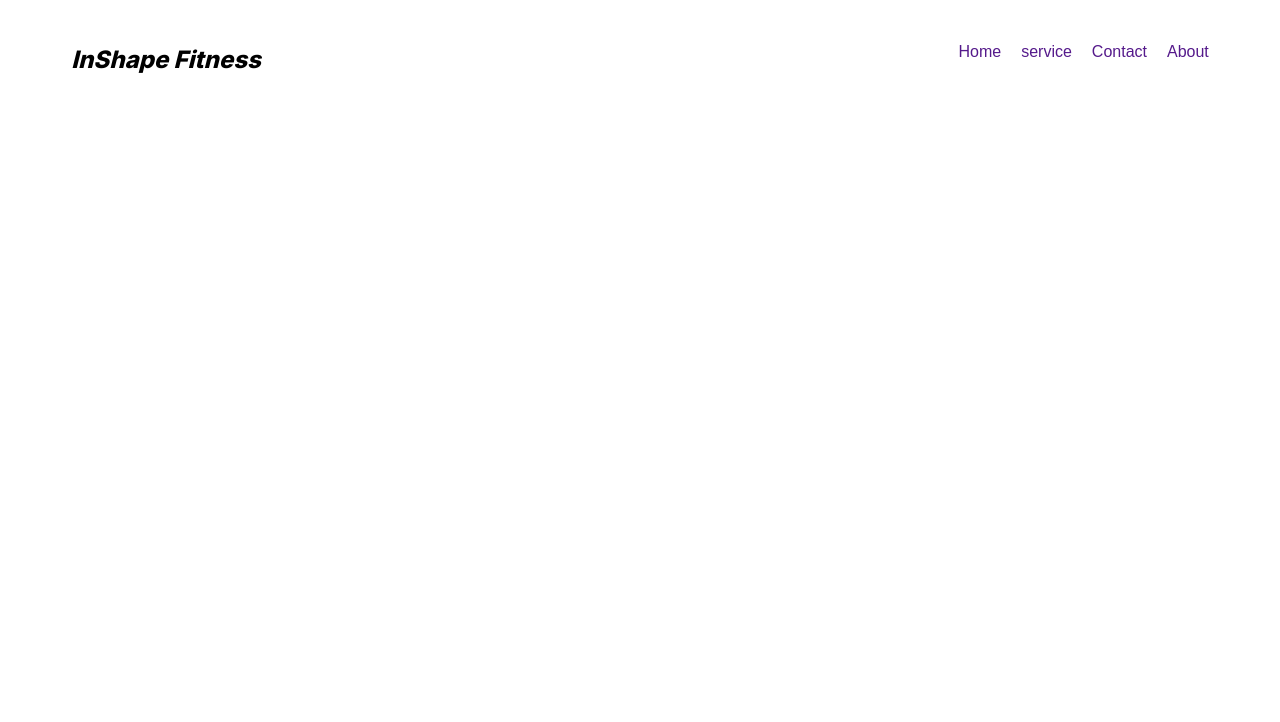
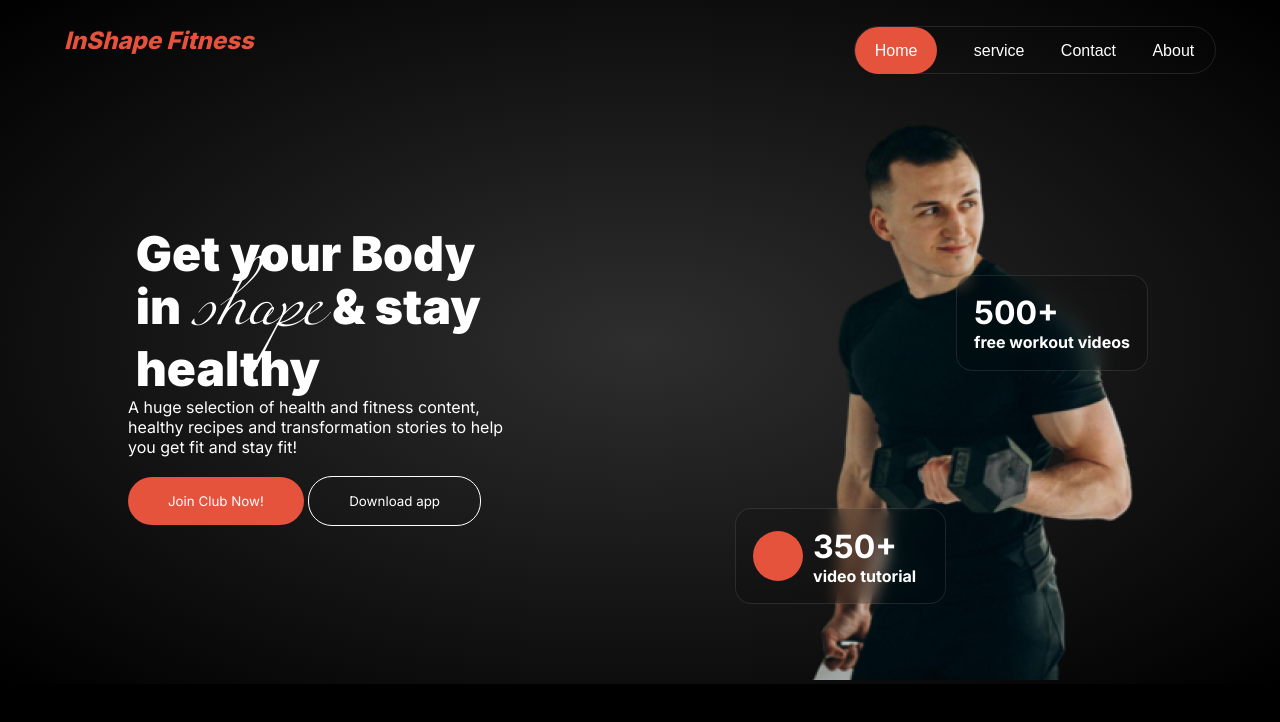
Before and after one commit to tahmidjihan/InshapeFitness, a plain HTML site: page index.html in a window 1280 px wide. Drawn offline with Linux system fonts and the light colour scheme; a web font is replaced by a local one.

Commit message:
made the header

```diff
--- a/index.html
+++ b/index.html
@@ -17,6 +17,35 @@
           <li><a href="">About</a></li>
         </ul>
       </nav>
+      <div class="header-content">
+        <div class="header-content-left">
+          <h1>Get your Body in <span>shape</span> & stay healthy</h1>
+          <p>
+            A huge selection of health and fitness content, healthy recipes and
+            transformation stories to help you get fit and stay fit!
+          </p>
+          <div class="header-btn">
+            <button class="btn">Join Club Now!</button>
+            <button class="btn btn1">Download app</button>
+          </div>
+        </div>
+        <div class="header-content-right">
+          <div class="header-img">
+            <img src="images/image 1.png" alt="" />
+            <div class="video-counts badge">
+              <h1>500+</h1>
+              <h4>free workout videos</h4>
+            </div>
+            <div class="tutorial-counts badge">
+              <div class="circle"></div>
+              <div class="tutorial-count">
+                <h1>350+</h1>
+                <h4>video tutorial</h4>
+              </div>
+            </div>
+          </div>
+        </div>
+      </div>
     </header>
   </body>
 </html>
--- a/style.css
+++ b/style.css
@@ -1,30 +1,135 @@
 @import url("https://fonts.googleapis.com/css2?family=Inter:wght@100..900&display=swap");
 
 @font-face {
-  font-family: "Inter";
-  src: url(font/Inter-Regular.otf);
+  font-family: "miama";
+  src: url(font/Miama.ttf);
 }
 
 * {
   font-family: inter;
+  margin: 0%;
+  padding: 0%;
+}
+:root {
+  --orange: rgb(230, 83, 60);
+  --lightgray: rgba(255, 255, 255, 0.5);
+}
+/* shared style  */
+body {
+  background: #000;
+}
+a {
+  text-decoration: none;
+  color: #fff;
+}
+.btn {
+  padding: 16px 40px;
+  background-color: var(--orange);
+  color: #fff;
+  border: none;
+  border-radius: 24px;
 }
 /* nav  */
 .nav {
   display: flex;
   justify-content: space-between;
-  margin: 2% 5%;
+  padding: 2% 5%;
 }
 .nav h1 {
   font-weight: 800;
+  color: var(--orange);
 }
 .nav ul {
   display: flex;
-  gap: 20px;
+  gap: 30px;
+  border: 1px solid rgba(255, 255, 255, 0.1);
+  padding: 10px 40px 10px 0px;
+  border-radius: 24px;
+  align-items: center;
 }
 .nav ul li {
   list-style: none;
+  padding: 1% 1%;
+}
+.nav ul li:first-child {
+  padding-left: 0px;
+}
+.nav ul li:last-child {
+  padding-right: 10%;
 }
 .nav ul li a {
   text-decoration: none;
   font-family: Arial, Helvetica, sans-serif;
 }
+.nav .nav-activated {
+  background-color: var(--orange);
+  border-radius: 24px;
+  padding: 15px 20px;
+}
+/* header  */
+header {
+  background: radial-gradient(rgb(46, 46, 46), rgba(119, 119, 119, 0));
+}
+.header-content {
+  display: flex;
+  gap: 10%;
+}
+.header-content-left {
+  width: 30%;
+  margin-left: 10%;
+  margin-right: 13%;
+  margin-top: 10%;
+  color: #fff;
+}
+.header-content-left h1 {
+  font-size: 300%;
+  font-weight: 900;
+  margin: 2%;
+  line-height: 0.8;
+}
+.header-content-left h1 span {
+  font-family: miama;
+  font-size: 200%;
+  font-weight: 500;
+}
+.header-btn {
+  margin-top: 5%;
+}
+.btn1 {
+  background: transparent;
+  border: 1px solid #fff;
+}
+.header-content-right {
+  position: static;
+}
+.header-img {
+  position: relative;
+}
+.badge {
+  position: absolute;
+  color: #fff;
+  border: 1px solid rgba(255, 255, 255, 0.1);
+  border-radius: 16px;
+  padding: 5%;
+  background: rgba(0, 0, 0, 0.1);
+  backdrop-filter: blur(8px);
+}
+.video-counts {
+  right: 2%;
+  top: 30%;
+}
+.tutorial-counts {
+  right: 60%;
+  top: 70%;
+  display: flex;
+  width: 50%;
+  gap: 10px;
+  align-items: center;
+}
+.circle {
+  background-color: var(--orange);
+  height: 50px;
+  width: 50px;
+  border-radius: 50%;
+  display: flex;
+}
```
Also changed, not shown: images/image 1.png (renamed from images/Images 2.png).
